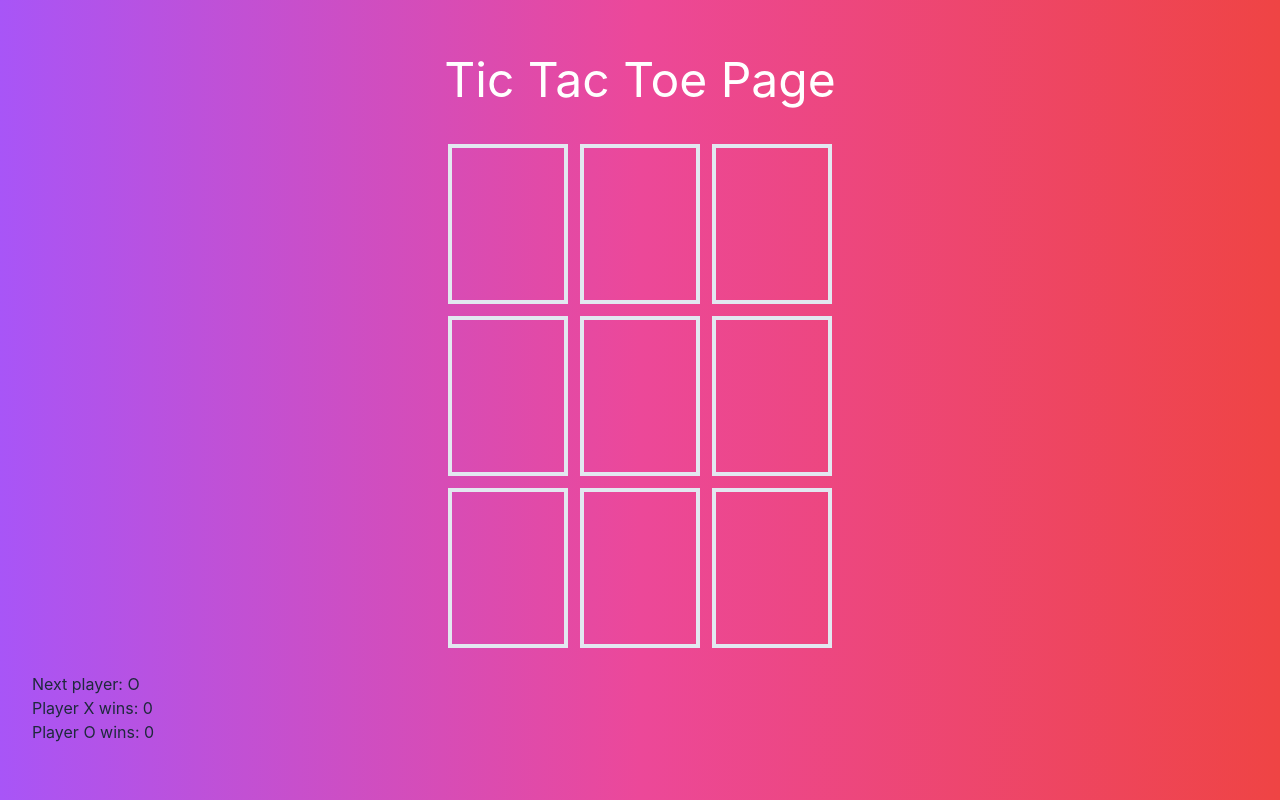
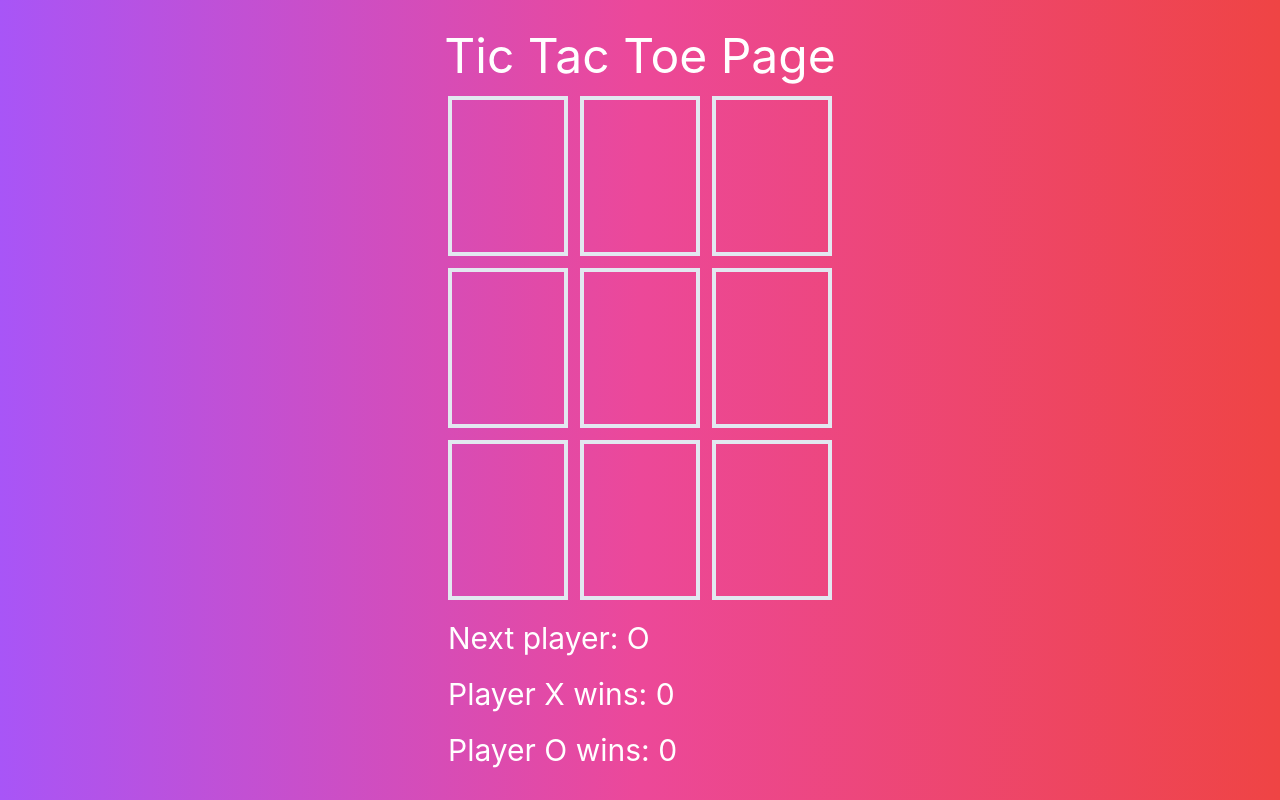
Before and after one commit to juhyunham/vite-project, a React (Vite) app in the folder react-tic-tac-toe/: page / in a window 1280 px wide. Built offline with nearby package versions, Linux system fonts and the light colour scheme.

Commit message:
css update

```diff
--- a/react-tic-tac-toe/src/Game.tsx
+++ b/react-tic-tac-toe/src/Game.tsx
@@ -105,14 +105,14 @@ function Game() {
         })}
       </div>
 
-      <dl>
-        <dt>
+      <dl className="mx-auto w-96 text-3xl text-serif text-white">
+        <dt className="mt-5">
           Next player: <span>{currentPlayer}</span>
         </dt>
-        <dd>
+        <dd className="mt-5">
           Player X wins: <span>{scores["X"]}</span>
         </dd>
-        <dd>
+        <dd className="mt-5">
           Player O wins: <span>{scores["O"]}</span>
         </dd>
       </dl>
```
